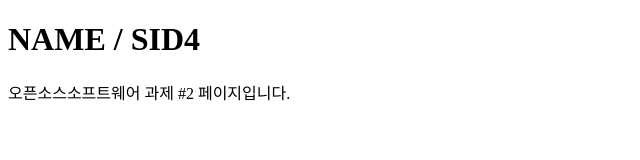
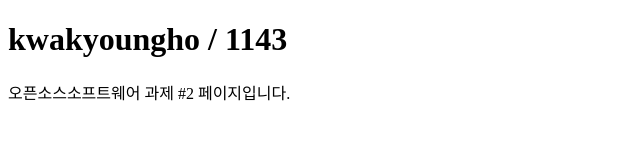
Before and after one commit to yhyumie/oss-hw2-1143, a plain HTML site: page site/index.html in a window 1280 px wide. Shown: the whole page, without its empty margins (0-640 px from the left). Drawn offline with Linux system fonts and the light colour scheme.

Commit message:
fix index.html

```diff
--- a/site/index.html
+++ b/site/index.html
@@ -2,7 +2,7 @@
 <html lang="ko">
 <head><meta charset="utf-8"><title>OSS HW2</title></head>
 <body>
-<h1>NAME / SID4</h1>
-<p>오픈소스소프트웨어 과제 #2 페이지입니다.</p>
+    <h1>kwakyoungho / 1143</h1>
+    <p>오픈소스소프트웨어 과제 #2 페이지입니다.</p>
 </body>
 </html>
```
